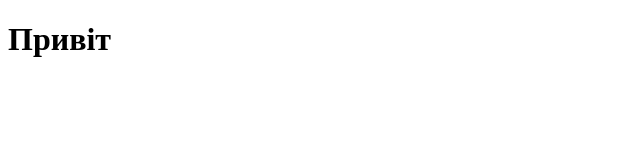
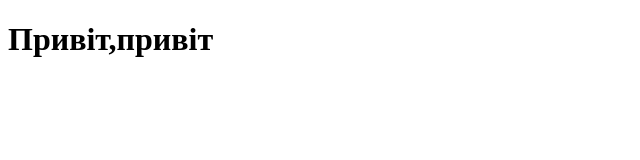
Before and after one commit to KovalMaxim1989/tutorial, a plain HTML site: page index.html in a window 1280 px wide. Shown: the whole page, without its empty margins (0-640 px from the left). Drawn offline with Linux system fonts and the light colour scheme.

Commit message:
+1 слово
+1 слово

```diff
--- a/index.html
+++ b/index.html
@@ -9,5 +9,5 @@
 <body>
 
 </body>
-<h1>Привіт</h1>
+<h1>Привіт,привіт</h1>
 </html>
```
